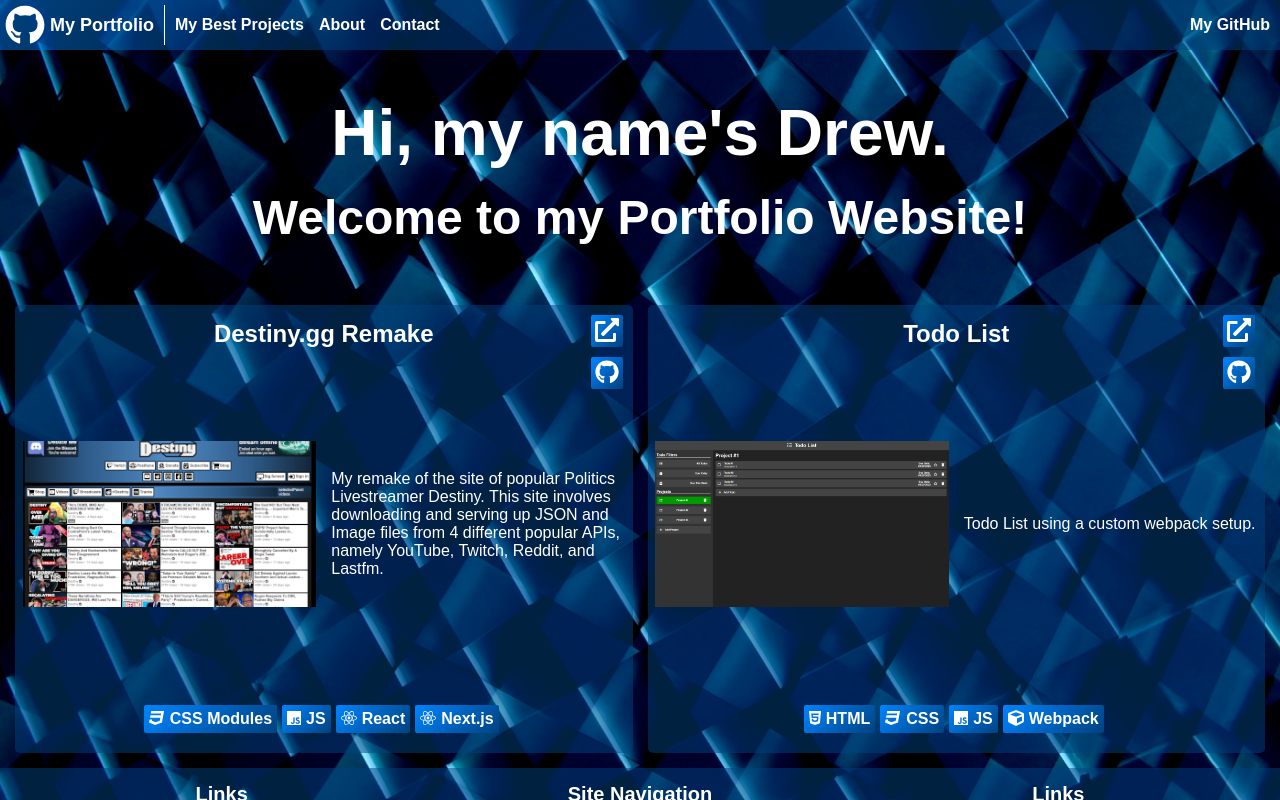
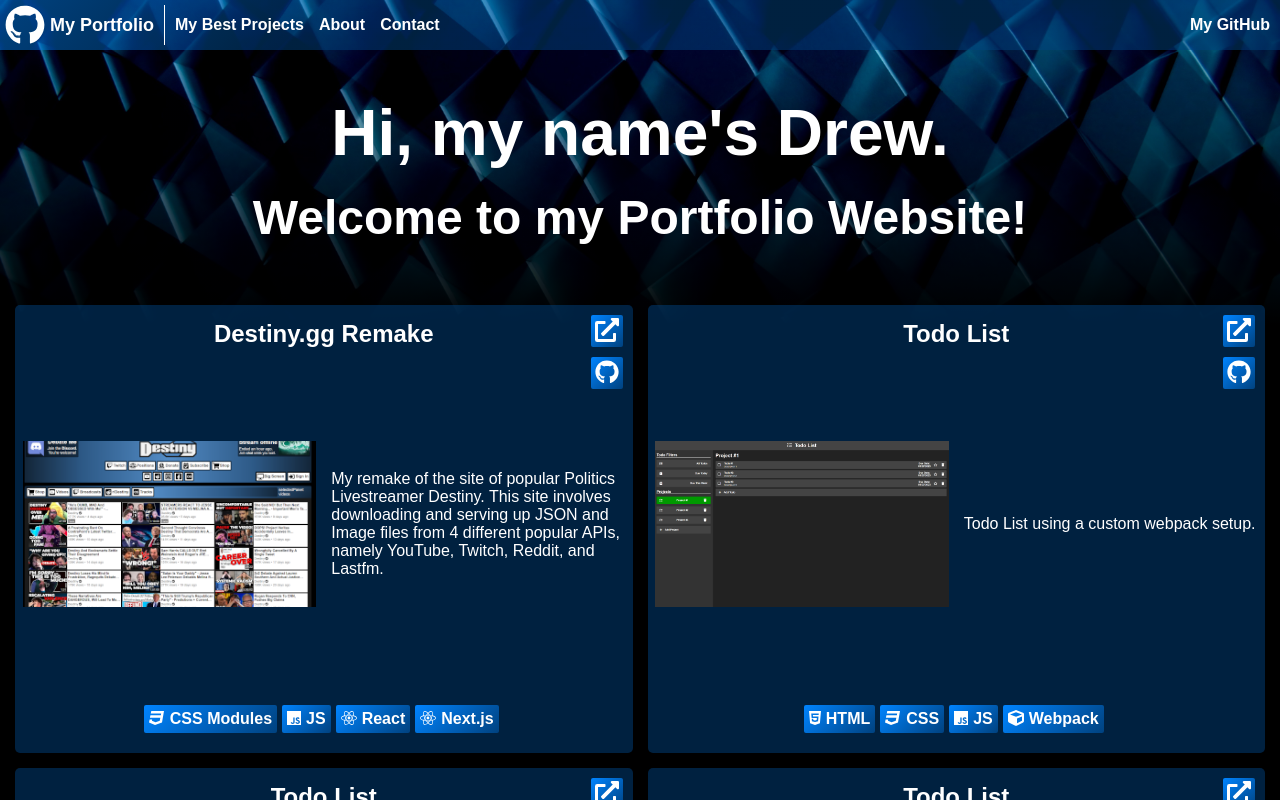
Before and after one commit to majegoid/My-Portfolio-Website, a Next.js app: page / in a window 1280 px wide. Shown: the top 800 px of the page. Built offline with nearby package versions, Linux system fonts and the light colour scheme.

Commit message:
makes background fade and not repeat

```diff
--- a/components/Layout/Layout.module.css
+++ b/components/Layout/Layout.module.css
@@ -6,7 +6,9 @@
 
   min-height: 100vh;
 
-  background: url('../../public/bg.jpg');
+  background-image: linear-gradient(rgba(0, 0, 0, 0), rgba(0, 0, 0, 1) 325px),
+    url('../../public/bg.jpg');
+  background-repeat: no-repeat;
   background-size: 100%;
 }
 
--- a/data/projectsDataList.js
+++ b/data/projectsDataList.js
@@ -20,4 +20,44 @@
     tags: ['html', 'css', 'js', 'webpack'],
     imageSrc: '/todo_list_app.png',
   },
+  {
+    title: 'Todo List',
+    description: 'Todo List using a custom webpack setup.',
+    links: {
+      visit: 'https://majegoid.github.io/todo-list/',
+      source: 'https://github.com/majegoid/todo-list',
+    },
+    tags: ['html', 'css', 'js', 'webpack'],
+    imageSrc: '/todo_list_app.png',
+  },
+  {
+    title: 'Todo List',
+    description: 'Todo List using a custom webpack setup.',
+    links: {
+      visit: 'https://majegoid.github.io/todo-list/',
+      source: 'https://github.com/majegoid/todo-list',
+    },
+    tags: ['html', 'css', 'js', 'webpack'],
+    imageSrc: '/todo_list_app.png',
+  },
+  {
+    title: 'Todo List',
+    description: 'Todo List using a custom webpack setup.',
+    links: {
+      visit: 'https://majegoid.github.io/todo-list/',
+      source: 'https://github.com/majegoid/todo-list',
+    },
+    tags: ['html', 'css', 'js', 'webpack'],
+    imageSrc: '/todo_list_app.png',
+  },
+  {
+    title: 'Todo List',
+    description: 'Todo List using a custom webpack setup.',
+    links: {
+      visit: 'https://majegoid.github.io/todo-list/',
+      source: 'https://github.com/majegoid/todo-list',
+    },
+    tags: ['html', 'css', 'js', 'webpack'],
+    imageSrc: '/todo_list_app.png',
+  },
 ];
--- a/pages/index.js
+++ b/pages/index.js
@@ -1,9 +1,8 @@
 import Hero from '../components/Hero/Hero';
 import ProjectsList from '../components/Projects/ProjectsList/ProjectsList';
 
+import { projectsDataList } from '../data/projectsDataList';
 import styles from '../styles/Home.module.css';
-
-import { projectsDataList } from '../data/projectsDataList';
 
 export default function Home() {
   return (
--- a/styles/About.module.css
+++ b/styles/About.module.css
@@ -16,7 +16,6 @@
 
   /* background-color: hsla(209, 100%, 25%, 100%); */
   background-color: hsl(209, 100%, 15%);
-  /* background-color: lime; */
   color: white;
 }
 
@@ -36,16 +35,12 @@
   align-items: center;
 
   width: 100%;
-
-  /* background-color: red; */
 }
 
 .contactInfo > * {
   margin-bottom: 10px;
 
   width: 50%;
-
-  /* background-color: lime; */
 }
 
 @media (max-width: 600px) {
```
